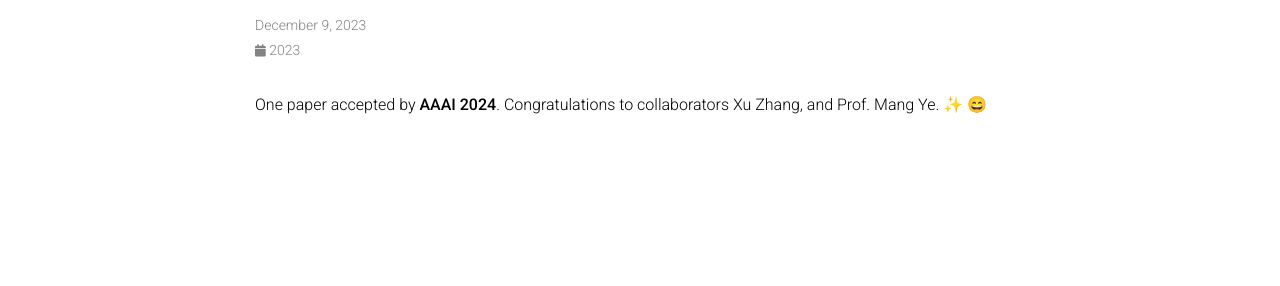
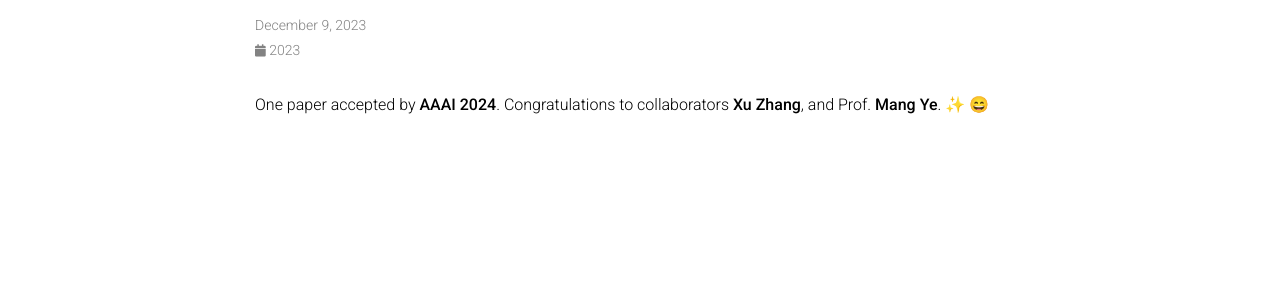
Before and after one commit to leolee99/leolee99.github.io, a Jekyll site: the page built from _news/announcement_5.md, in a window 1280 px wide. Shown: the part 146-432 px from the top of the page. Built offline with Jekyll 4.4.1, drawn with Linux system fonts in a browser that asks for light colours; emoji names are drawn with the system emoji font; comment, search, counter and statistics services are not loaded; a style sheet for code colours, icons or effects is not loaded.

```diff
--- a/_news/announcement_5.md
+++ b/_news/announcement_5.md
@@ -5,4 +5,4 @@ inline: true
 related_posts: false
 ---
 
-One paper accepted by **AAAI 2024**. Congratulations to collaborators Xu Zhang, and Prof. Mang Ye.  :sparkles: :smile:
+One paper accepted by **AAAI 2024**. Congratulations to collaborators **Xu Zhang**, and Prof. **Mang Ye**.  :sparkles: :smile:
```
